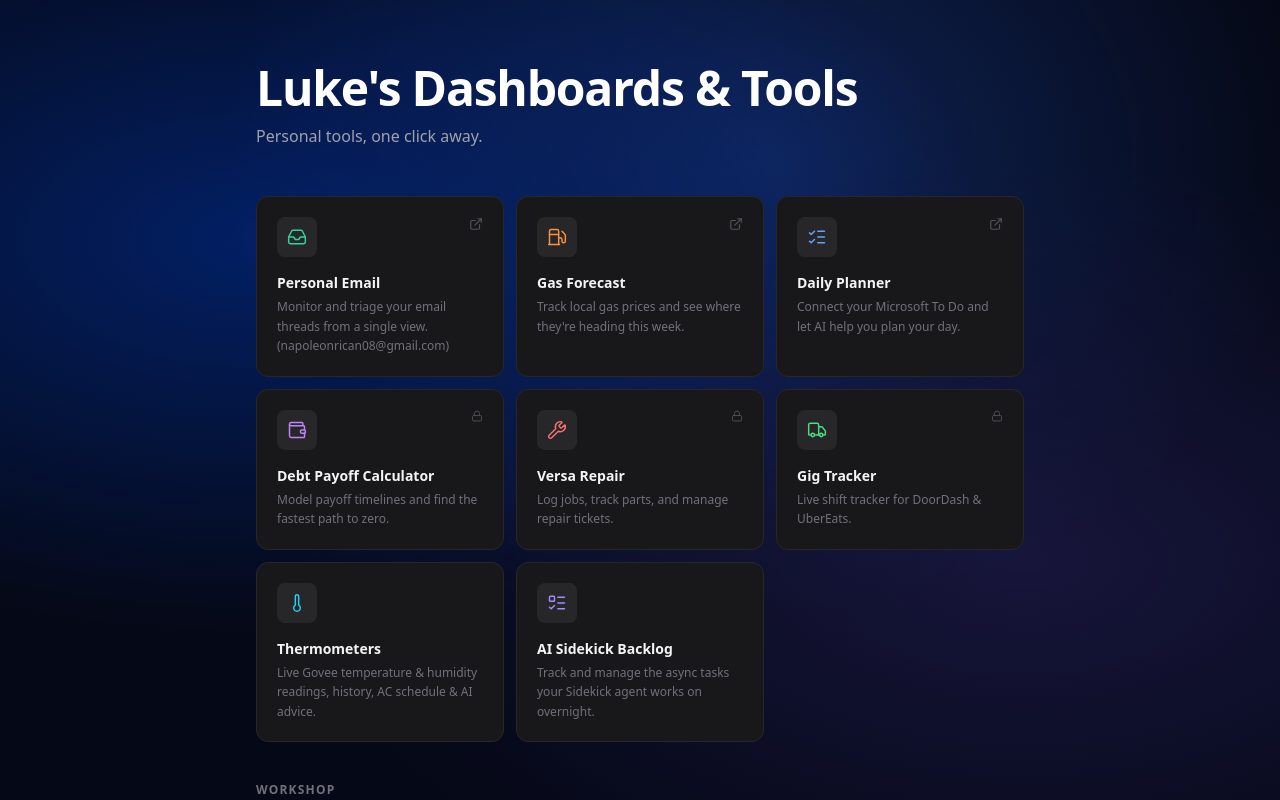
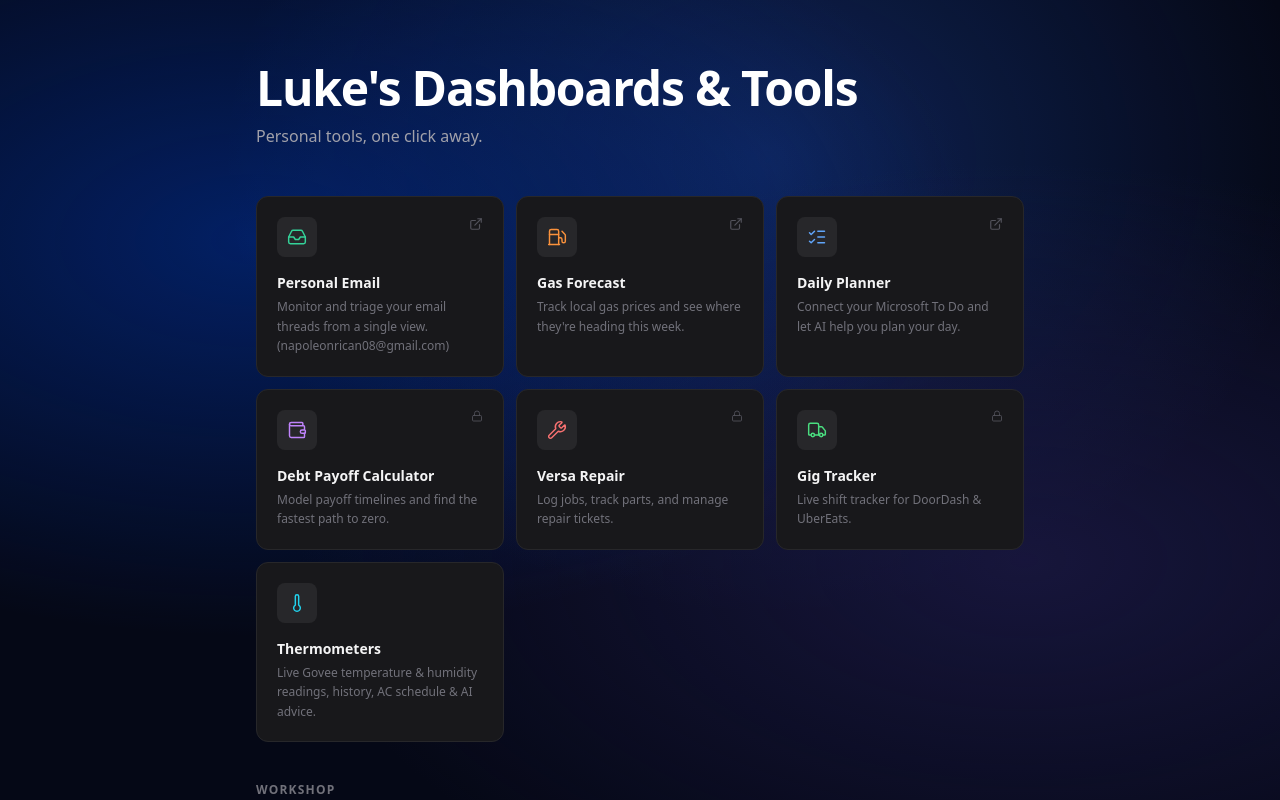
Before and after one commit to Napoleonrican/luke-dashboard, a React (Vite) app: page / in a window 1280 px wide. Shown: the top 800 px of the page. Built offline with nearby package versions, Linux system fonts and the light colour scheme; no server answers.

Commit message:
Match Home.jsx to current main (card re-added on main post-merge to avoid conflict)

```diff
--- a/src/pages/Home.jsx
+++ b/src/pages/Home.jsx
@@ -1,4 +1,4 @@
-import { Inbox, Fuel, Wallet, Wrench, ListChecks, Mail, Truck, Thermometer, ListTodo } from 'lucide-react';
+import { Inbox, Fuel, Wallet, Wrench, ListChecks, Mail, Truck, Thermometer } from 'lucide-react';
 import ToolCard from '../components/ToolCard';
 
 const tools = [
@@ -54,13 +54,6 @@ const tools = [
     to: '/thermometers',
     accentColor: 'text-cyan-400',
   },
-  {
-    icon: ListTodo,
-    title: 'AI Sidekick Backlog',
-    description: 'Track and manage the async tasks your Sidekick agent works on overnight.',
-    to: '/ai-backlog',
-    accentColor: 'text-violet-400',
-  },
 ];
 
 const workshop = [
```
